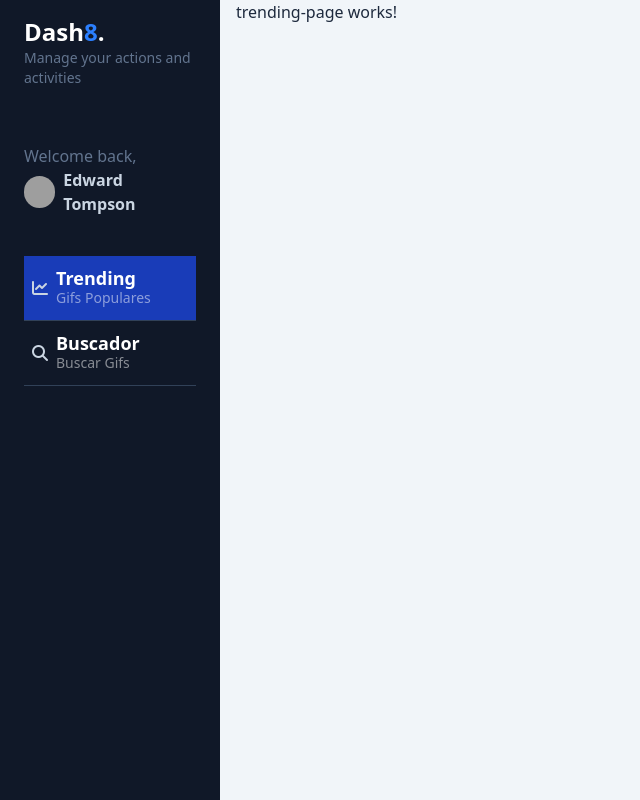
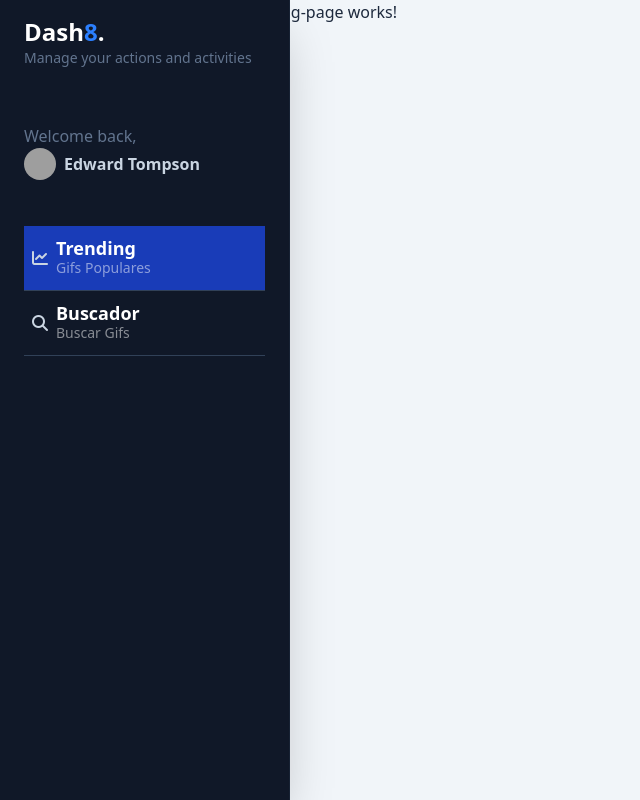
Before and after one commit to salvadorbravo09/gifs-app, an Angular app: page /dashboard/trending in a window 1280 px wide. Shown: the whole page, without its empty margins (0-640 px from the left). Built offline with nearby package versions, Linux system fonts and the light colour scheme; grey boxes are pictures that could not be loaded.

Commit message:
fix: adjust side menu width and add shadow for improved visibility

```diff
--- a/src/app/gifs/components/side-menu/side-menu.component.html
+++ b/src/app/gifs/components/side-menu/side-menu.component.html
@@ -1,6 +1,6 @@
 <div
   id="menu"
-  class="w-[220px] bg-gray-900 min-h-screen z-10 text-slate-300 fixed left-0 h-screen overflow-y-scroll"
+  class="w-[290px] bg-gray-900 min-h-screen z-10 text-slate-300 fixed left-0 h-screen overflow-y-scroll shadow-2xl border-r border-slate-800/60"
 >
   <!-- gifs-side-menu-header -->
   <gifs-side-menu-header />
```
